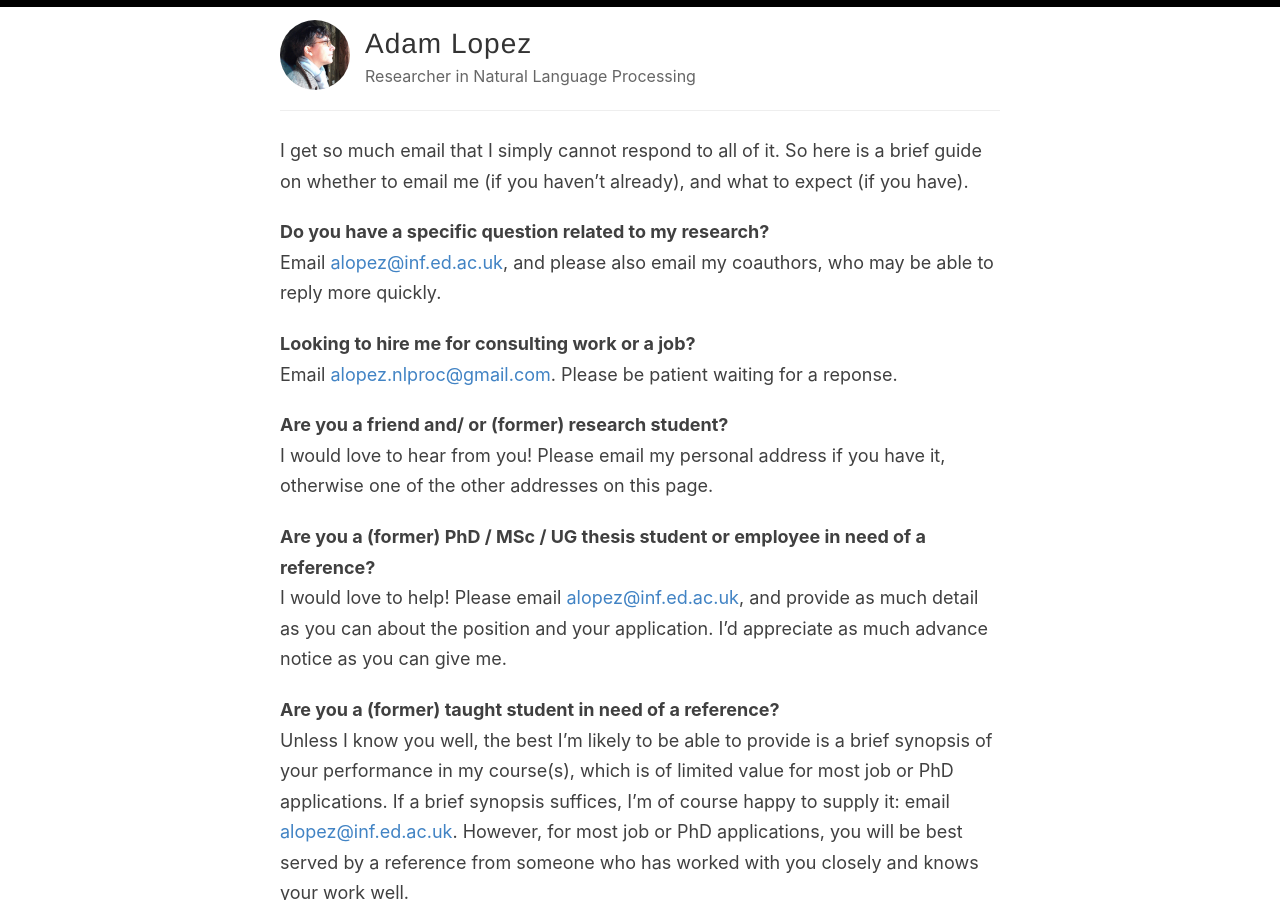
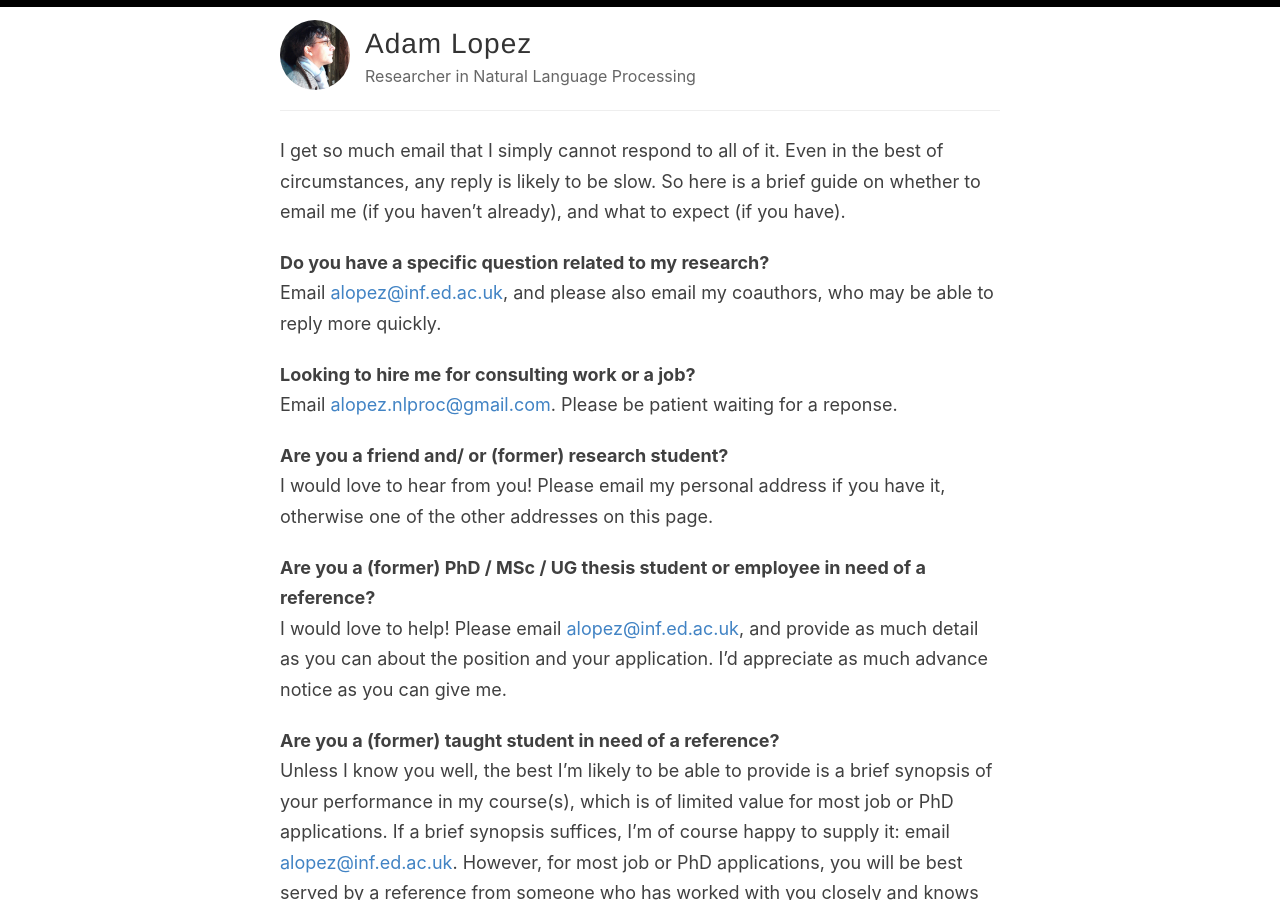
Before and after one commit to alopez/alopez.github.com, a Jekyll site: the page built from email.md, in a window 1280 px wide and 900 px high. Built offline with Jekyll 4.4.1, drawn with Linux system fonts in a browser that asks for light colours; some web fonts are replaced.

Commit message:
Update email.md

```diff
--- a/email.md
+++ b/email.md
@@ -1,7 +1,8 @@
 ---
 layout: default
 ---
-I get so much email that I simply cannot respond to all of it. So here
+I get so much email that I simply cannot respond to all of it. Even in
+the best of circumstances, any reply is likely to be slow. So here
 is a brief guide on whether to email me (if you haven't already), and
 what to expect (if you have).
 
```
